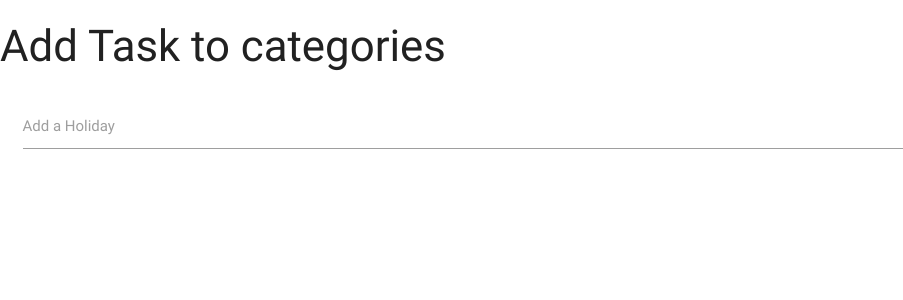
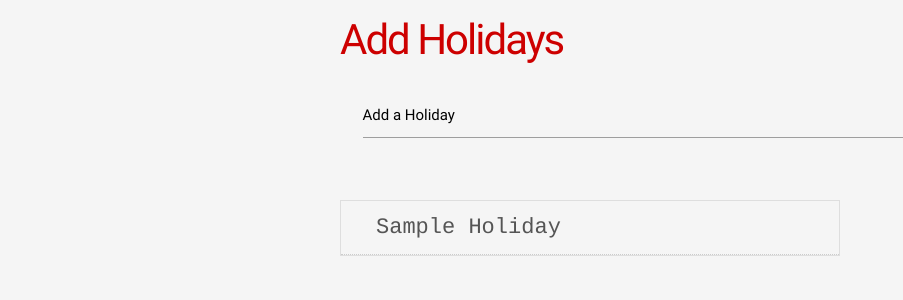
Before and after one commit to rbnphlp/HolidayStories, a Flask app: page /Add_Holidays in a window 1280 px wide. Shown: the top 300 px of the page, without its empty margins (0-903 px from the left). Run offline with Flask 2, Linux system fonts and the light colour scheme; a database or web service that is not in the repository returns one stand-in record (values such as "Sample title"); some libraries are stand-ins or nearby versions.

Commit message:
Added  --add Holidays with pymongo to database

```diff
--- a/app.py
+++ b/app.py
@@ -42,8 +42,6 @@ def added_holidays():
 
 "Read Holidays and correponding memories"
 
-
-
 @app.route('/added_holiday_memories')
 def added_holiday_memories():
 
@@ -65,10 +63,15 @@ def added_holiday_memories():
 
 "Add Holidays Page"
 
-@app.route("/Add_Holidays")
-def add_holidays():
+@app.route("/Add_Holidays",methods=["GET","POST"])
+def Add_Holidays():
+
+    Holidays = mongo.db.Holidays
+    Holidays.insert_one(request.form.to_dict())
 
     return(render_template("Add_Holiday.html",holidays=mongo.db.Holidays.find()))
+
+
 
 
 
--- /dev/null
+++ b/static/css/style.css
@@ -0,0 +1,52 @@
+body {
+  background-color :#f5f5f5;
+  width: 600px;
+  margin: 0 auto;
+  padding: 0;
+}
+h4 {
+  color: #cd0000;
+  font-size: 42px;
+  letter-spacing: -2px;
+  text-align: left;
+}
+.list {
+  color: #555;
+  font-size: 22px;
+  padding: 0 !important;
+  width: 500px;
+  font-family: courier, monospace;
+  border: 1px solid #dedede;
+}
+.list li {
+  list-style: none;
+  border-bottom: 1px dotted #ccc;
+  text-indent: 25px;
+  height: auto;
+  padding: 10px;
+  text-transform: capitalize;
+}
+.list li:hover {
+  background-color: #f0f0f0;
+  -webkit-transition: all 0.2s;
+  -moz-transition:    all 0.2s;
+  -ms-transition:     all 0.2s;
+  -o-transition:      all 0.2s;
+}
+
+
+/** css for form field **/
+
+.input-field label {
+     color: #000;
+   }
+
+  /* label focus color */
+   .input-field input[type=text]:focus + label {
+     color: #000;
+   }
+   /* label underline focus color */
+   .input-field input[type=text]:focus {
+     border-bottom: 1px solid #000;
+     box-shadow: 0 1px 0 0 #000;
+   }
--- a/templates/Add_Holiday.html
+++ b/templates/Add_Holiday.html
@@ -1,21 +1,46 @@
 {% extends 'index.html' %}
+
+
+<html>
+
+
+<body>
+
+<h4>Notes</h4>
+
 
 {% block content %}
 
-<h3> Add Task to categories</h3>
+<h4> Add Holidays</h4>
 
 
-  <div class="row">
-    <form class="col s12">
+<div class="row">
+    <form class="col s12" method="POST">
 
       <div class="row">
         <div class="input-field col s12">
-          <input id="Add_holiday" type="text" class="active">
-          <label for="Add_holiday">Add a Holiday</label>
+          <input id="Title" name="Title" type="text" class="active">
+          <label for="Title">Add a Holiday</label>
         </div>
       </div>
 
     </form>
   </div>
 
+<div class="lines"></div>
+
+{% for holiday in holidays%}
+<ul class="list">
+  <li>{{holiday.Title}}</li>
+</ul>
+
+{% endfor %}
+
+
+
+
 {% endblock %}
+
+</body>
+
+</html>
--- a/templates/index.html
+++ b/templates/index.html
@@ -4,7 +4,7 @@
 <head>
     <link href="https://fonts.googleapis.com/icon?family=Material+Icons" rel="stylesheet">
     <link rel="stylesheet" href="https://cdnjs.cloudflare.com/ajax/libs/materialize/0.100.2/css/materialize.min.css">
-        <link rel="stylesheet" href="{{url_for('static', filename='css/style.css')}}" type="text/css"/>
+    <link rel="stylesheet" href="{{url_for('static', filename='css/style.css')}}" type="text/css"/>
 
 
 </head>
```
Also changed, not shown: templates/holidays.html (+14 -1 lines).
